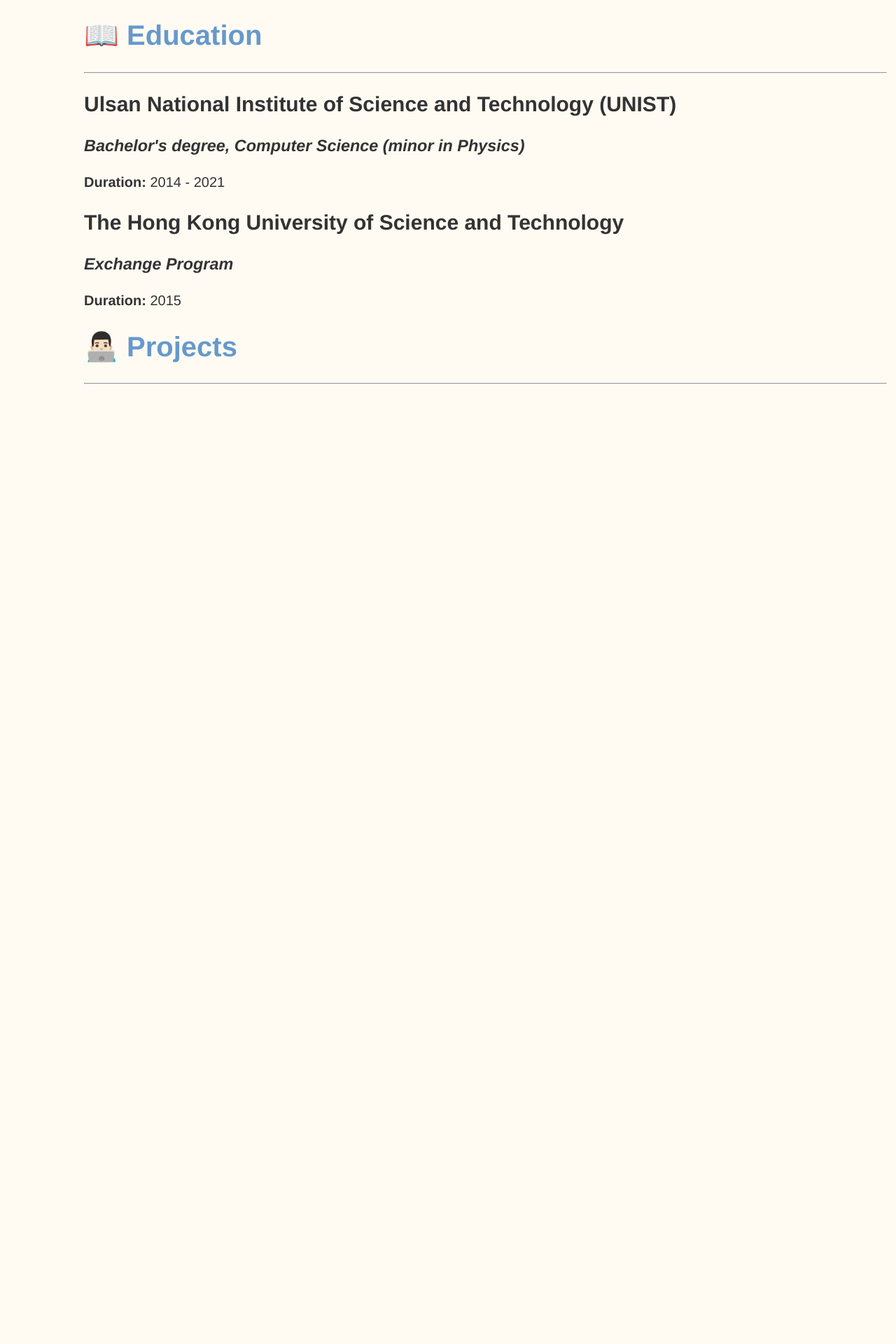
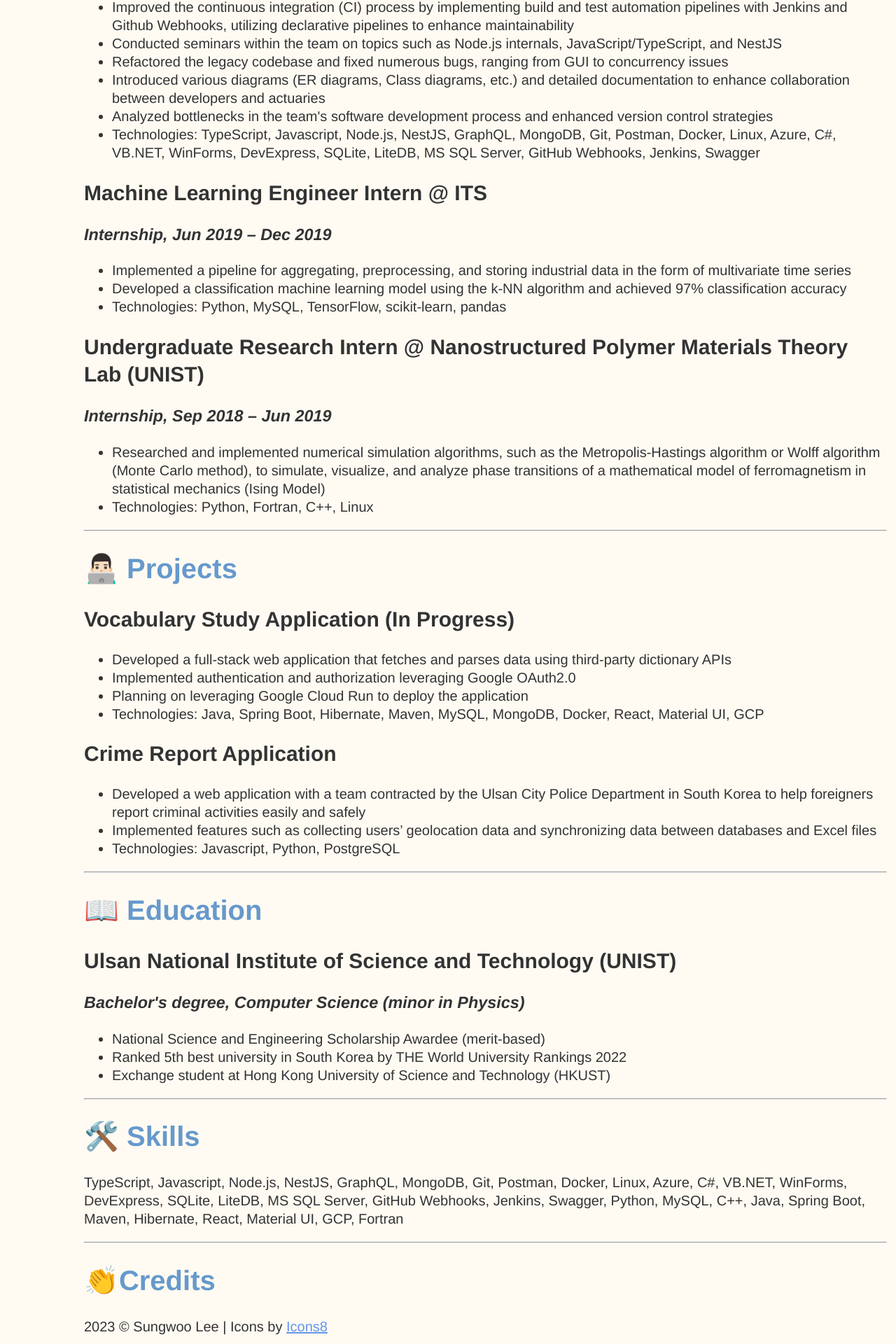
Before and after one commit to swlee052/swlee052.github.io, a React (Create React App) app: page / in a window 1280 px wide. Shown: the part 848-2768 px from the top of the page at 70% size. Before the commit the page ends 1407 px from the top, so only its background shows below. Built offline with nearby package versions, Linux system fonts and the light colour scheme.

Commit message:
updated content and resume

```diff
--- a/public/md/about-me.md
+++ b/public/md/about-me.md
@@ -1,5 +1,13 @@
 # 🙋🏻‍♂️ About Me
 
+I first started to learn about the basics of programming while I was working as
+a Research Intern at a computational physics lab at my college. I was fascinated
+by the fact that how software development can impact a lot of people and how the
+skills are applicable in numerous areas. After I graduated, I led an actuarial
+modeling software migration project at an actuarial consulting firm called Milliman
+where I was fortunate enough to work with a lot of things despite being an entry
+level software engineer. Currently, I’m looking for a role where I can hone my
+skills in Frontend and Devops as well as deepen my knowledge in Backend development
+to become a T shape full stack developer.
+
 ---
-
-I am a software engineer with a passion for building scalable and maintainable software.
--- /dev/null
+++ b/public/md/credits.md
@@ -0,0 +1,3 @@
+# 👏Credits
+
+2023 &copy; Sungwoo Lee | Icons by [Icons8](https://icons8.com/)
--- a/public/md/education.md
+++ b/public/md/education.md
@@ -1,15 +1,11 @@
 # 📖 Education
-
----
 
 ## Ulsan National Institute of Science and Technology (UNIST)
 
 ### ***Bachelor's degree, Computer Science (minor in Physics)***
 
-**Duration:** 2014 - 2021
+* National Science and Engineering Scholarship Awardee (merit-based)
+* Ranked 5th best university in South Korea by THE World University Rankings 2022
+* Exchange student at Hong Kong University of Science and Technology (HKUST)
 
-## The Hong Kong University of Science and Technology
-
-### ***Exchange Program***
-
-**Duration:** 2015
+---
--- a/public/md/experience.md
+++ b/public/md/experience.md
@@ -1,22 +1,36 @@
 # 💼 Experience
-
-___
 
 ## Software Engineer @ Milliman
 
 ### *Full-time, Nov 2021 - Apr 2023*
 
-* Successfully migrated a .NET Framework-based desktop application to a Node.js web application for the new version.
-* Architectured the backend service for the newly released actuarial software, introducing domain-driven design and layered architecture.
-* Separated test suites into unit, integration, and end-to-end tests and refactored the codebase to be easily testable and thoroughly tested.
-* Designed and implemented backend GraphQL and REST APIs.
-* Improved and automated the CI/CD process using the pipeline as code approach with Jenkins and Github Webhooks.
-* Analyzed bottlenecks in the team's software development process and enhanced version control strategies.
-* Modified open-source software and integrated it with the company's proprietary software.
-* Introduced various diagrams (ER diagrams, Class diagrams, etc.) and detailed documentation to enhance collaboration between developers and actuaries.
-* Refactored the legacy codebase and fixed numerous bugs, ranging from GUI to concurrency issues.
-* Conducted seminars within the team on topics such as Node.js internals, JavaScript/TypeScript, and NestJS.
+* Developed and maintained actuarial modeling and insurance reserving software, the primary tool for actuaries. The software features a comprehensive code editor for Visual Basic for Application (VBA), version control, debugging, and a transpiler converting VBA to C++ and then to machine code. It can also run the code on various environments such as on a Desktop leveraging multi-threading, or with a scheduler and a server leveraging high-performance computing (HPC) and report the result. Resulted in a significant reduction in clients' CPU usage, up to 98%
+* Contributed to the renewal of the actuarial modeling software, collaborating with actuaries in a cross-functional team. Involved ideation, implementation of new features, wireframing, technology migration (e.g., from .NET framework to Node.js), and data migration between different databases
+* Played a key role in acquiring an estimated 50% of the total market share for the developed product
+* Architected backend services using Microservices architecture to enhance scalability, maintainability, and flexibility
+* Contributed to database schema design and query optimization to improve the performance of slow queries
+* Modified parts of open-source software, such as TypeORM, and integrated them with proprietary software as needed
+* Designed, implemented, and documented various types of APIs, including GraphQL, RPC, and REST
+* Improved the continuous integration (CI) process by implementing build and test automation pipelines with Jenkins and Github Webhooks, utilizing declarative pipelines to enhance maintainability
+* Conducted seminars within the team on topics such as Node.js internals, JavaScript/TypeScript, and NestJS
+* Refactored the legacy codebase and fixed numerous bugs, ranging from GUI to concurrency issues
+* Introduced various diagrams (ER diagrams, Class diagrams, etc.) and detailed documentation to enhance collaboration between developers and actuaries
+* Analyzed bottlenecks in the team's software development process and enhanced version control strategies
+* Technologies: TypeScript, Javascript, Node.js, NestJS, GraphQL, MongoDB, Git, Postman, Docker, Linux, Azure, C#, VB.NET, WinForms, DevExpress, SQLite, LiteDB, MS SQL Server, GitHub Webhooks, Jenkins, Swagger
 
-### 🛠️ Skills
+## Machine Learning Engineer Intern @ ITS
 
-MongoDB, SQLite, GraphQL, NestJS, Jest, Jenkins, Node.js, .NET Framework, VB, TypeScript
+### *Internship, Jun 2019 – Dec 2019*
+
+* Implemented a pipeline for aggregating, preprocessing, and storing industrial data in the form of multivariate time series
+* Developed a classification machine learning model using the k-NN algorithm and achieved 97% classification accuracy
+* Technologies: Python, MySQL, TensorFlow, scikit-learn, pandas
+
+## Undergraduate Research Intern @ Nanostructured Polymer Materials Theory Lab (UNIST)
+
+### *Internship, Sep 2018 – Jun 2019*
+
+* Researched and implemented numerical simulation algorithms, such as the Metropolis-Hastings algorithm or Wolff algorithm (Monte Carlo method), to simulate, visualize, and analyze phase transitions of a mathematical model of ferromagnetism in statistical mechanics (Ising Model)
+* Technologies: Python, Fortran, C++, Linux
+
+---
--- a/public/md/projects.md
+++ b/public/md/projects.md
@@ -1,3 +1,16 @@
 # 👨🏻‍💻 Projects
 
-___
+## Vocabulary Study Application (In Progress)
+
+* Developed a full-stack web application that fetches and parses data using third-party dictionary APIs
+* Implemented authentication and authorization leveraging Google OAuth2.0
+* Planning on leveraging Google Cloud Run to deploy the application
+* Technologies: Java, Spring Boot, Hibernate, Maven, MySQL, MongoDB, Docker, React, Material UI, GCP
+
+## Crime Report Application
+
+* Developed a web application with a team contracted by the Ulsan City Police Department in South Korea to help foreigners report criminal activities easily and safely
+* Implemented features such as collecting users’ geolocation data and synchronizing data between databases and Excel files
+* Technologies: Javascript, Python, PostgreSQL
+
+---
--- /dev/null
+++ b/public/md/skills.md
@@ -0,0 +1,5 @@
+# 🛠️ Skills
+
+TypeScript, Javascript, Node.js, NestJS, GraphQL, MongoDB, Git, Postman, Docker, Linux, Azure, C#, VB.NET, WinForms, DevExpress, SQLite, LiteDB, MS SQL Server, GitHub Webhooks, Jenkins, Swagger, Python, MySQL, C++, Java, Spring Boot, Maven, Hibernate, React, Material UI, GCP, Fortran
+
+---
--- a/src/components/buttons/buttons.constants.ts
+++ b/src/components/buttons/buttons.constants.ts
@@ -14,3 +14,6 @@
 export const LINKEDIN_URL = "https://www.linkedin.com/in/swlee052/"
 export const GITHUB_URL = "https://github.com/swlee052"
 export const EMAIL_URL = "mailto:swlee052@gmail.com"
+
+// files
+export const RESUME_PDF_URL = "./sungwoo_lee_resume.pdf"
--- a/src/components/buttons/navbar.tsx
+++ b/src/components/buttons/navbar.tsx
@@ -1,6 +1,10 @@
 import Tooltip from "@mui/material/Tooltip";
 import { StyledScrollToButton } from "./scroll-to-button";
-import { CREDITS_BUTTON_IMAGE_URL, EDUCATION_BUTTON_IMAGE_URL, EMAIL_BUTTON_IMAGE_URL, EMAIL_URL, GITHUB_BUTTON_IMAGE_URL, GITHUB_URL, ABOUT_ME_BUTTON_IMAGE_URL, LINKEDIN_BUTTON_IMAGE_URL, LINKEDIN_URL, PROJECTS_BUTTON_IMAGE_URL, RESUME_BUTTON_IMAGE_URL, WORK_EXPERIENCE_BUTTON_IMAGE_URL } from "./buttons.constants";
+import { CREDITS_BUTTON_IMAGE_URL, EDUCATION_BUTTON_IMAGE_URL,
+  EMAIL_BUTTON_IMAGE_URL, EMAIL_URL, GITHUB_BUTTON_IMAGE_URL, GITHUB_URL,
+  ABOUT_ME_BUTTON_IMAGE_URL, LINKEDIN_BUTTON_IMAGE_URL, LINKEDIN_URL,
+  PROJECTS_BUTTON_IMAGE_URL, RESUME_BUTTON_IMAGE_URL,
+  WORK_EXPERIENCE_BUTTON_IMAGE_URL, RESUME_PDF_URL } from "./buttons.constants";
 import styled from "styled-components";
 
 // handlers
@@ -37,6 +41,18 @@
 
 const onClickUrl = (url: string): (() => void) => () => openInNewTab(url)
 
+function handleResumeClick() {
+  try {
+    const downloadLink = document.createElement('a');
+    downloadLink.href = RESUME_PDF_URL;
+    downloadLink.download = 'sungwoo_lee_resume.pdf';
+    document.body.appendChild(downloadLink);
+    downloadLink.click();
+    document.body.removeChild(downloadLink);
+  } catch (error) {
+    console.error('Error downloading resume:', error);
+  }
+}
 
 
 // Styles
@@ -91,6 +107,7 @@
       <Tooltip arrow={true} placement="right" title={<h2>Resume</h2>}>
         <StyledScrollToButton
           src={RESUME_BUTTON_IMAGE_URL}
+          onClick={handleResumeClick}
         />
       </Tooltip>
       <Tooltip arrow={true} placement="right" title={<h2>Email</h2>}>
--- a/src/components/content/content.constants.ts
+++ b/src/components/content/content.constants.ts
@@ -2,3 +2,5 @@
 export const experienceMdPath = './md/experience.md'
 export const projectsMdPath = './md/projects.md'
 export const educationMdPath = './md/education.md'
+export const skillsMdPath = './md/skills.md'
+export const creditsMdPath = './md/credits.md'
--- a/src/components/content/content.tsx
+++ b/src/components/content/content.tsx
@@ -1,5 +1,6 @@
 import ReactMarkdown from 'react-markdown';
-import { aboutMeMdPath, educationMdPath, experienceMdPath, projectsMdPath } from './content.constants';
+import { aboutMeMdPath, educationMdPath, experienceMdPath, projectsMdPath,
+  skillsMdPath, creditsMdPath } from './content.constants';
 import { useEffect, useState } from 'react';
 import styled from 'styled-components';
 
@@ -26,6 +27,8 @@
   const [experienceText, setExperienceText] = useState('');
   const [educationText, setEducationText] = useState('');
   const [projectsText, setProjectsText] = useState('');
+  const [skillsText, setSkillsText] = useState('');
+  const [creditsText, setCreditsText] = useState('');
 
   useEffect(() => {
     readMdFile(aboutMeMdPath).then(text => {
@@ -39,6 +42,12 @@
     })
     readMdFile(projectsMdPath).then(text => {
       setProjectsText(text)
+    })
+    readMdFile(skillsMdPath).then(text => {
+      setSkillsText(text)
+    })
+    readMdFile(creditsMdPath).then(text => {
+      setCreditsText(text)
     })
   }, []); // The empty dependency array means this effect runs once after the initial render
 
@@ -58,6 +67,13 @@
         />
       </div>
 
+      <div id='projects'>
+        <ReactMarkdown
+          children={projectsText}
+          className='content-container'
+        />
+      </div>
+
       <div id='education'>
         <ReactMarkdown
           children={educationText}
@@ -65,9 +81,16 @@
         />
       </div>
 
-      <div id='projects'>
+      <div id='skills'>
         <ReactMarkdown
-          children={projectsText}
+          children={skillsText}
+          className='content-container'
+        />
+      </div>
+
+      <div id='credits'>
+        <ReactMarkdown
+          children={creditsText}
           className='content-container'
         />
       </div>
```
Also changed, not shown: 1 other file (tests, documents, lock files or other folders).
